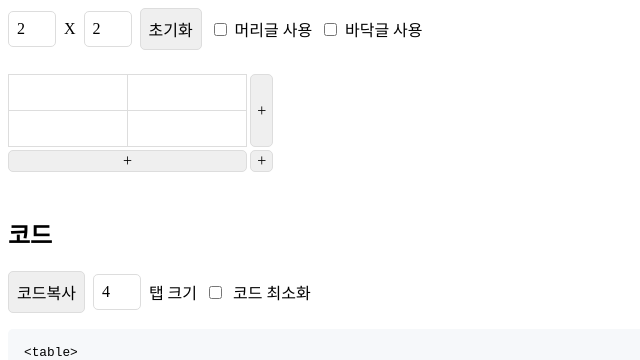
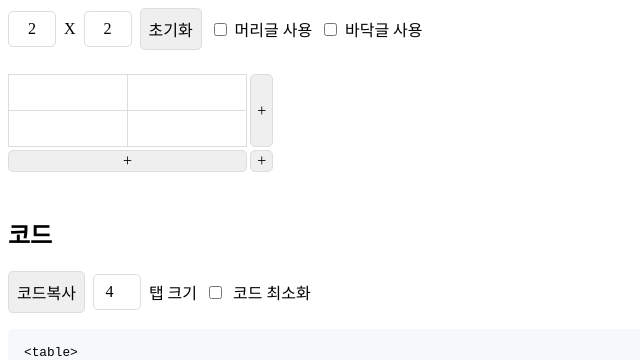
Before and after one commit to lauichan/table-generator, a React (Vite) app: page / in a window 1280 px wide. Shown: the top 360 px of the page, without its empty margins (0-640 px from the left). Built offline with nearby package versions, Linux system fonts and the light colour scheme.

Commit message:
style: css input 정렬

```diff
--- a/src/components/PreviewCode/PreviewCode.module.css
+++ b/src/components/PreviewCode/PreviewCode.module.css
@@ -33,16 +33,17 @@
   align-items: center;
 }
 
-.options > div > input {
+.options input {
   padding: 0.5rem;
   border: 1px solid #ddd;
+  text-align: center;
 }
 
-.options > div > .tabsize {
+.options .tabsize {
   width: 30px;
 }
 
-.options > div > .tabsize:disabled {
+.options .tabsize:disabled {
   cursor: no-drop;
 }
 
--- a/src/components/TableOptions/TableOptions.module.css
+++ b/src/components/TableOptions/TableOptions.module.css
@@ -9,6 +9,7 @@
   padding: 0.5rem;
   border: 1px solid #ddd;
   width: 30px;
+  text-align: center;
 }
 
 .controller > button {
```
